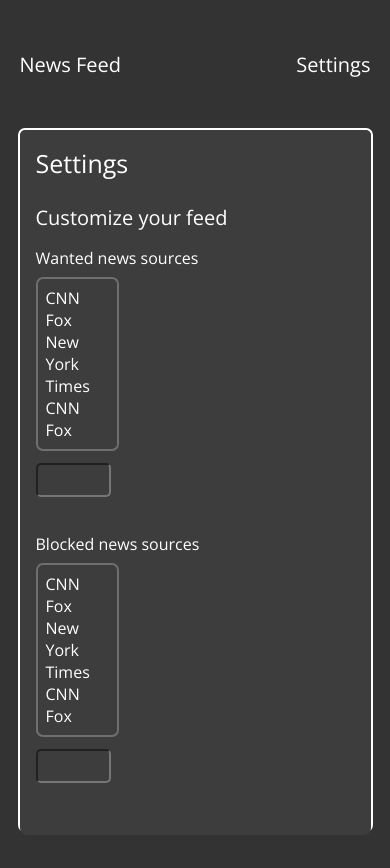
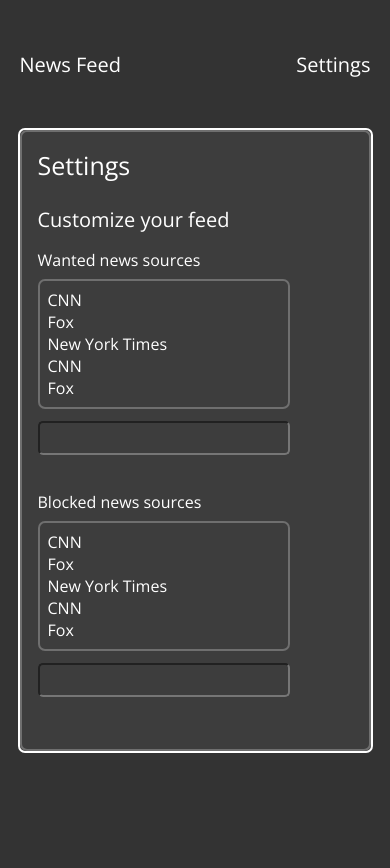
Before and after one commit to nslee333/news_project, a React (Create React App) app: page / in a window 390 px wide. Shown: the top 868 px of the page. Built offline with nearby package versions, Linux system fonts and the light colour scheme.

Commit message:
Making settings more responsive.

```diff
--- a/src/css/settings.css
+++ b/src/css/settings.css
@@ -3,12 +3,18 @@
   border-radius: 7px;
   border: 2px solid;
   width: 60%;
+  display: flex;
+  justify-content: center;
 
   @media (min-width: 320px) {
     width: 90%;
+    height: fit-content;
   }
   @media (min-width: 500px) {
     width: 70%;
+  }
+  @media (min-width: 630px) {
+    height: auto;
   }
   @media (min-width: 900px) {
     width: 50%;
@@ -24,6 +30,12 @@
   padding-bottom: 1rem;
   padding-right: 1rem;
   border-radius: 7px;
+  border: 2px solid #6f6f6f;
+  width: 25rem;
+  @media (min-width: 630px) {
+    margin-top: 1rem;
+
+  }
 }
 
 .sett-title {
@@ -72,7 +84,7 @@
   background-color: #3d3d3d;
   border: 2px solid #6f6f6f;
   width: auto;
-  max-width: 20%;
+  max-width: 14.5rem;
   border-radius: 7px;
   padding: 0.5rem;
   margin-block: 0.5rem;
@@ -89,7 +101,7 @@
   background-color: #3d3d3d;
   border: 2px solid #6f6f6f;
   width: auto;
-  max-width: 20%;
+  max-width: 14.5rem;
   border-radius: 7px;
   padding: 0.5rem;
   margin-block: 0.5rem;
@@ -104,6 +116,7 @@
 input {
   width: auto;
   max-width: 20%;
+  min-width: 15rem;
   padding: 0.25rem;
   margin-block: 0.25rem;
   background-color: #3d3d3d;
```
